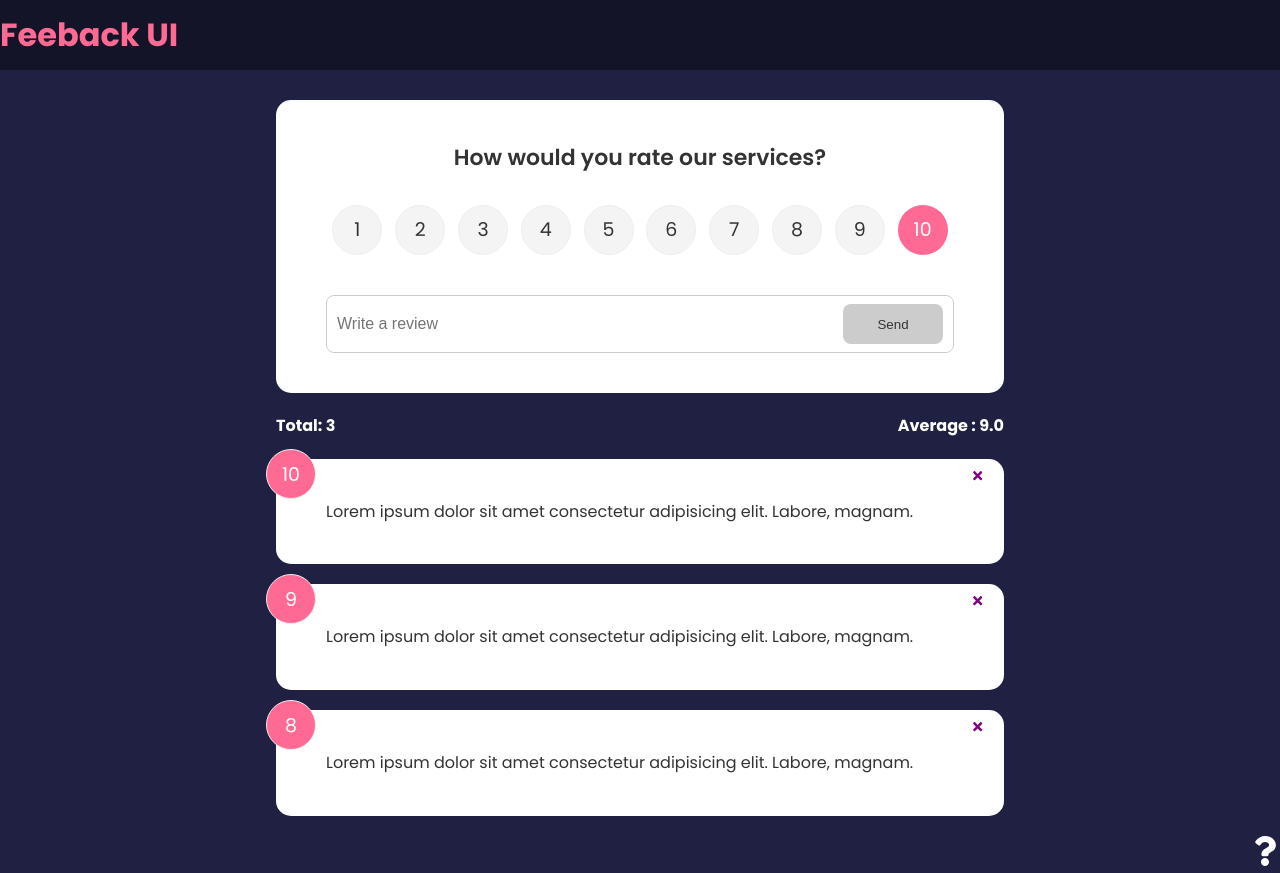
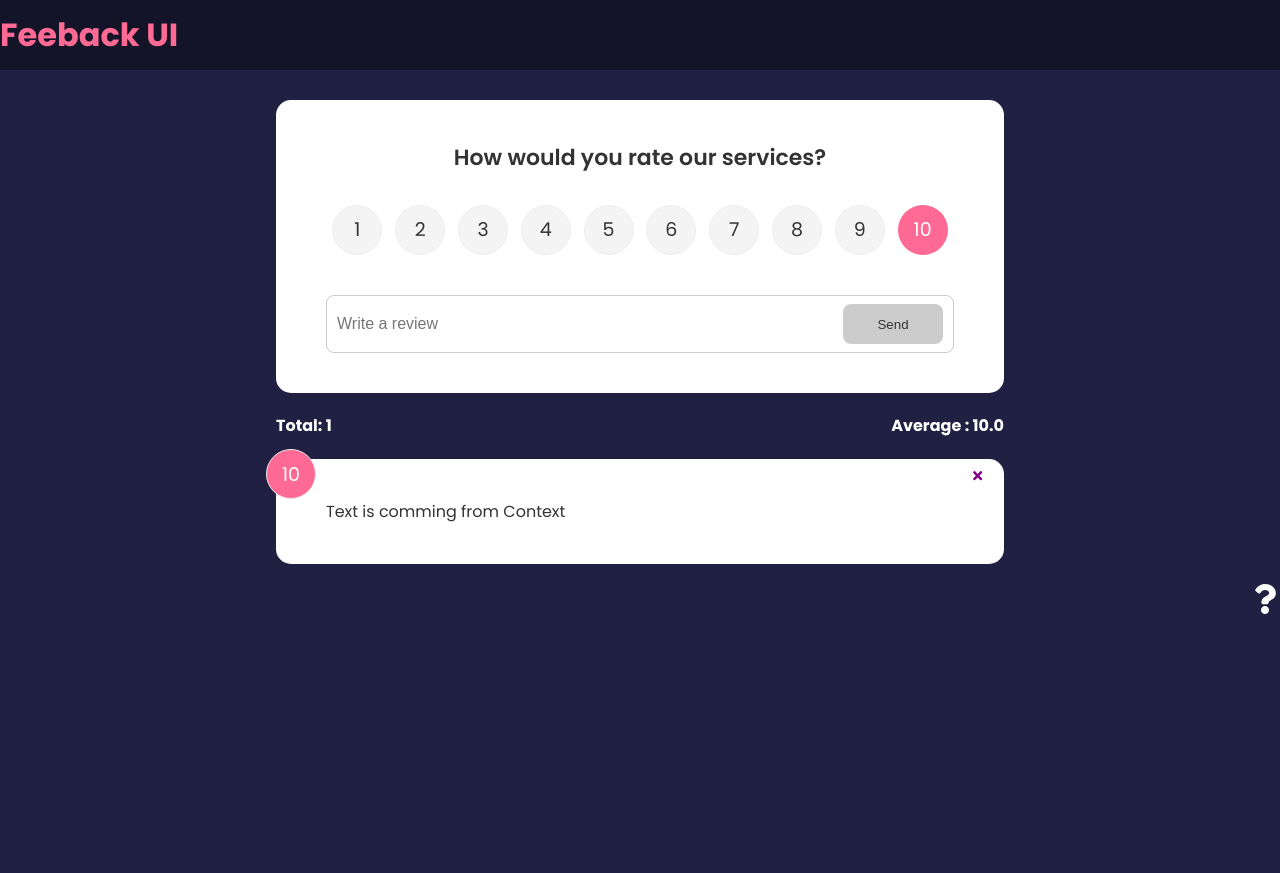
Before and after one commit to DimiTesting/FeedbackApp, a React (Create React App) app: page / in a window 1280 px wide. After the commit the page ends 800 px from the top, so only its background shows below. Built offline with nearby package versions, Linux system fonts and the light colour scheme.

Commit message:
adding feedback from useContext

```diff
--- a/src/App.js
+++ b/src/App.js
@@ -32,8 +32,8 @@
                     <Route exact path="/" element={
                         <>
                         <FeedbackForm handleAdd={addFeedback} />
-                        <FeedbackStats feedback={feedback}/>
-                        <FeedbackList feedback={feedback} handleDelete={deleteFeedback}/>
+                        <FeedbackStats/>
+                        <FeedbackList handleDelete={deleteFeedback}/>
                         </>
                     }>
                     </Route>
--- a/src/components/FeedbackList.js
+++ b/src/components/FeedbackList.js
@@ -1,7 +1,9 @@
-import PropTypes from "prop-types"
 import FeedbackItem from "./FeedbackItem"
+import { useContext } from "react"
+import FeedbackContext from "../context/FeedbackContext"
 
-function FeedbackList({feedback, handleDelete}) {
+function FeedbackList({handleDelete}) {
+    const {feedback} = useContext(FeedbackContext)
 
     if(!feedback || feedback.length===0) {
         return <p> No feedback data </p>
@@ -16,16 +18,6 @@
     )
 }
 
-FeedbackList.propTypes = {
-    feedback: PropTypes.arrayOf(
-        PropTypes.shape({
-            id: PropTypes.number.isRequired,
-            text: PropTypes.string.isRequired,
-            rating: PropTypes.number.isRequired
-        }))
-}
-
-
 
 
 export default FeedbackList
--- a/src/components/FeedbackStats.js
+++ b/src/components/FeedbackStats.js
@@ -1,5 +1,8 @@
+import { useContext } from "react"
+import FeedbackContext from "../context/FeedbackContext"
 
-function FeedbackStats({feedback}) {
+function FeedbackStats() {
+    const {feedback} = useContext(FeedbackContext)
 
     let average = feedback.reduce((acc, cur)=> {return acc + cur.rating}, 0)/feedback.length
 
--- a/src/context/FeedbackContext.js
+++ b/src/context/FeedbackContext.js
@@ -7,8 +7,8 @@
     const [feedback, setFeedback] = useState([
         {
             id: "1",
-            text: "text",
-            rating: "message"
+            text: "Text is comming from Context",
+            rating: "10"
         }
     ])
 
```
